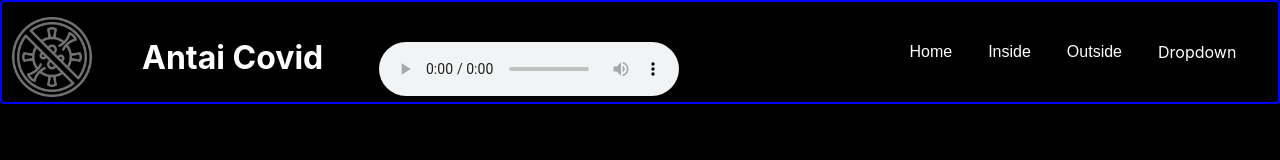
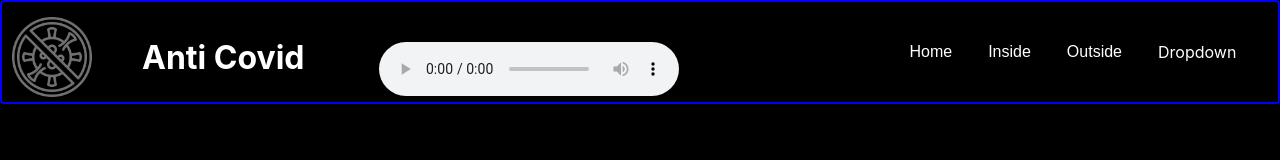
Before and after one commit to AGarciaNY/Hackathon2020, a React (Create React App) app: page / in a window 1280 px wide. Shown: the top 160 px of the page. Built offline with nearby package versions, Linux system fonts and the light colour scheme; no server answers.

Commit message:
nav bar update

```diff
--- a/src/nav/nav.js
+++ b/src/nav/nav.js
@@ -123,7 +123,7 @@ export default class Nav extends Component{
       <NameHolder>
         <img className="App-logo" src={Virus} alt={Virus} style={logoStyle}/>
 
-        <MyName>Antai Covid</MyName>
+        <MyName>Anti Covid</MyName>
       </NameHolder>
       <LinkHolder>
         <Right>
```
